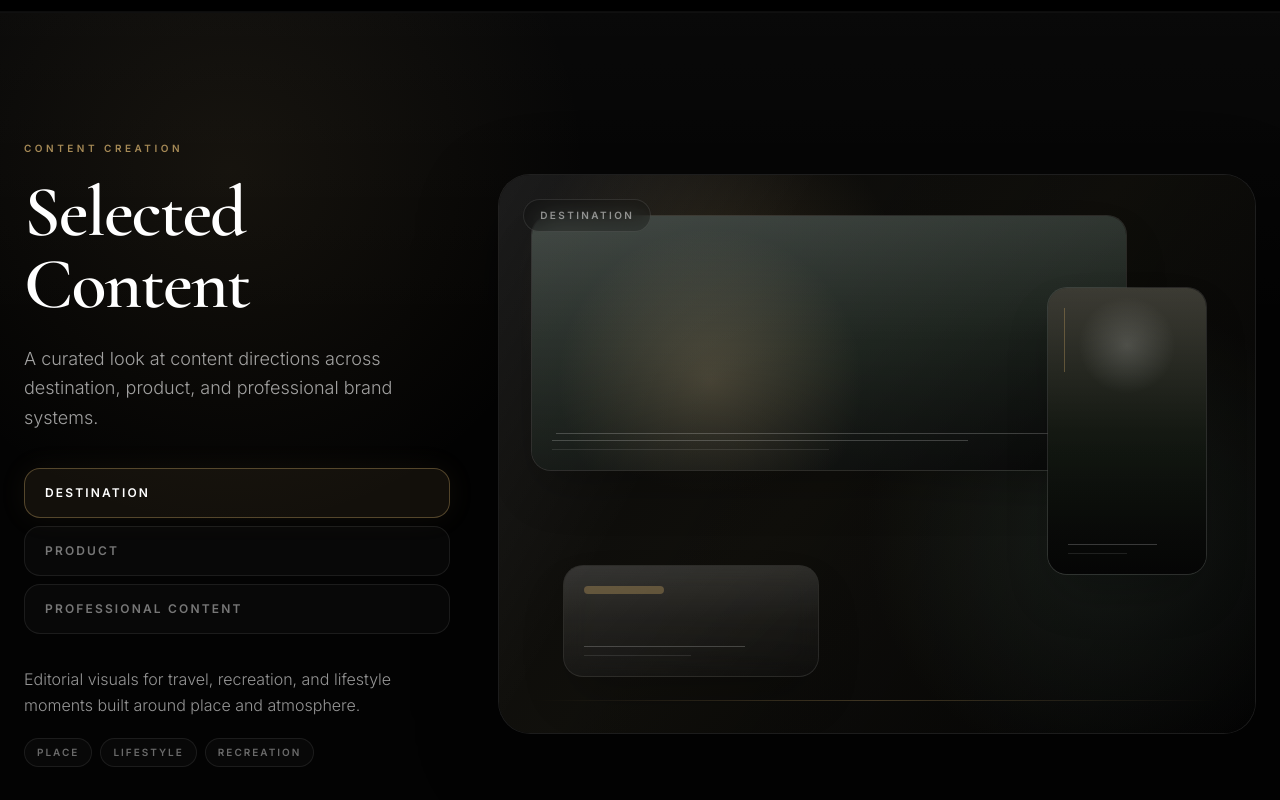
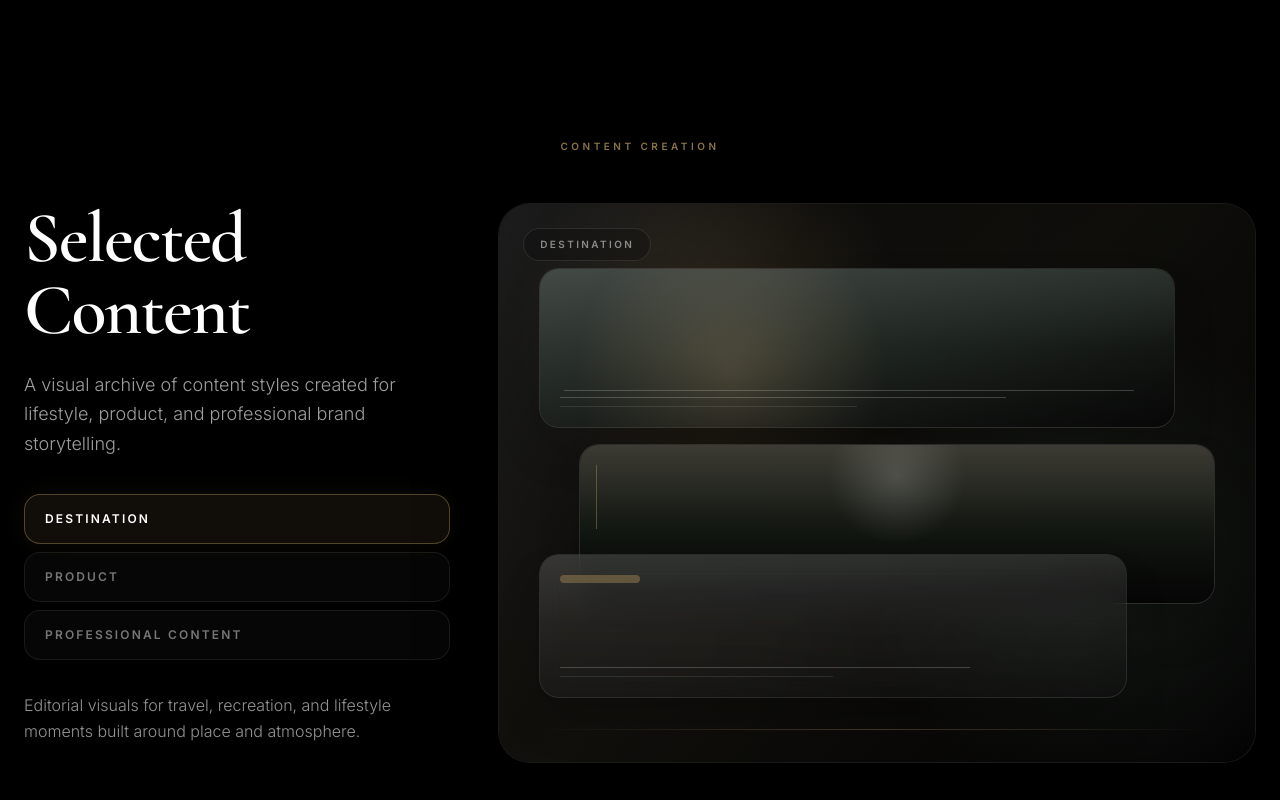
Before and after one commit to markkkka/Portfolio-Website, a React (Vite) app: page / in a window 1280 px wide. Shown: the part 1120-1920 px from the top of the page. Built offline with nearby package versions, Linux system fonts and the light colour scheme.

Commit message:
Refine selected content layout and keyword strip

```diff
--- a/src/App.tsx
+++ b/src/App.tsx
@@ -58,19 +58,19 @@ const SELECTED_CONTENT_CATEGORIES: SelectedContentCategory[] = [
     visuals: [
       {
         id: "destination-landscape",
-        layoutClassName: "left-5 right-16 top-8 h-52 md:left-8 md:right-32 md:top-10 md:h-64",
+        layoutClassName: "left-5 right-8 top-16 h-32 md:left-10 md:right-20 md:top-16 md:h-40",
         surfaceClassName: "bg-[linear-gradient(135deg,rgba(255,255,255,0.11),rgba(255,255,255,0.02)),radial-gradient(circle_at_30%_65%,rgba(185,151,107,0.28),transparent_34%),linear-gradient(165deg,#1a221d_0%,#101711_54%,#050505_100%)]",
         accentClassName: "left-6 right-10 bottom-9 h-px bg-white/20"
       },
       {
         id: "destination-vertical",
-        layoutClassName: "right-5 top-24 h-64 w-32 md:right-12 md:top-28 md:h-72 md:w-40",
+        layoutClassName: "left-10 right-5 top-48 h-32 md:left-20 md:right-10 md:top-60 md:h-40",
         surfaceClassName: "bg-[radial-gradient(circle_at_50%_20%,rgba(255,255,255,0.16),transparent_20%),linear-gradient(180deg,#2b2a22_0%,#111610_58%,#070707_100%)]",
         accentClassName: "left-4 top-5 h-16 w-px bg-brand-earth/45"
       },
       {
         id: "destination-detail",
-        layoutClassName: "bottom-12 left-8 h-24 w-52 md:bottom-14 md:left-16 md:h-28 md:w-64",
+        layoutClassName: "bottom-14 left-5 right-16 h-28 md:bottom-16 md:left-10 md:right-32 md:h-36",
         surfaceClassName: "bg-[linear-gradient(135deg,rgba(255,255,255,0.07),rgba(255,255,255,0.015))]",
         accentClassName: "left-5 top-5 h-2 w-20 rounded-full bg-brand-earth/45"
       }
@@ -85,19 +85,19 @@ const SELECTED_CONTENT_CATEGORIES: SelectedContentCategory[] = [
     visuals: [
       {
         id: "product-hero",
-        layoutClassName: "left-6 right-10 top-10 h-64 md:left-10 md:right-24 md:h-72",
+        layoutClassName: "left-5 right-8 top-16 h-32 md:left-10 md:right-20 md:top-16 md:h-40",
         surfaceClassName: "bg-[radial-gradient(circle_at_58%_42%,rgba(255,255,255,0.2),transparent_14%),radial-gradient(circle_at_58%_42%,rgba(185,151,107,0.24),transparent_34%),linear-gradient(135deg,#171717_0%,#0c0c0c_100%)]",
         accentClassName: "right-10 top-10 h-24 w-24 rounded-full border border-brand-earth/30"
       },
       {
         id: "product-caption",
-        layoutClassName: "bottom-12 left-8 h-32 w-56 md:bottom-16 md:left-14 md:h-36 md:w-72",
+        layoutClassName: "left-10 right-5 top-48 h-32 md:left-20 md:right-10 md:top-60 md:h-40",
         surfaceClassName: "bg-[linear-gradient(135deg,rgba(185,151,107,0.11),rgba(255,255,255,0.025))]",
         accentClassName: "left-5 top-6 h-px w-24 bg-white/30"
       },
       {
         id: "product-crop",
-        layoutClassName: "bottom-20 right-5 h-44 w-28 md:bottom-14 md:right-12 md:h-52 md:w-36",
+        layoutClassName: "bottom-14 left-5 right-16 h-28 md:bottom-16 md:left-10 md:right-32 md:h-36",
         surfaceClassName: "bg-[linear-gradient(160deg,#2a2117_0%,#121212_56%,#070707_100%)]",
         accentClassName: "bottom-6 left-5 right-5 h-px bg-brand-earth/50"
       }
@@ -112,19 +112,19 @@ const SELECTED_CONTENT_CATEGORIES: SelectedContentCategory[] = [
     visuals: [
       {
         id: "professional-feature",
-        layoutClassName: "left-5 right-8 top-8 h-56 md:left-10 md:right-20 md:top-10 md:h-64",
+        layoutClassName: "left-5 right-8 top-16 h-32 md:left-10 md:right-20 md:top-16 md:h-40",
         surfaceClassName: "bg-[linear-gradient(135deg,rgba(255,255,255,0.09),rgba(255,255,255,0.018))]",
         accentClassName: "left-6 top-7 h-2 w-24 rounded-full bg-brand-earth/40"
       },
       {
         id: "professional-stack",
-        layoutClassName: "bottom-14 left-8 h-36 w-60 md:bottom-16 md:left-14 md:h-40 md:w-72",
+        layoutClassName: "left-10 right-5 top-48 h-32 md:left-20 md:right-10 md:top-60 md:h-40",
         surfaceClassName: "bg-[linear-gradient(135deg,rgba(100,118,132,0.13),rgba(255,255,255,0.018))]",
         accentClassName: "left-5 right-8 top-8 h-px bg-white/20"
       },
       {
         id: "professional-vertical",
-        layoutClassName: "bottom-12 right-5 h-56 w-32 md:bottom-12 md:right-12 md:h-64 md:w-40",
+        layoutClassName: "bottom-14 left-5 right-16 h-28 md:bottom-16 md:left-10 md:right-32 md:h-36",
         surfaceClassName: "bg-[linear-gradient(180deg,#171717_0%,#0f1112_54%,#070707_100%)]",
         accentClassName: "left-5 top-6 h-20 w-px bg-brand-earth/45"
       }
@@ -314,7 +314,7 @@ const Hero = () => {
           </motion.div>
         </motion.div>
 
-        <div className="mx-auto flex w-full max-w-6xl justify-center border-t border-white/5 bg-brand-black/20 px-4 py-6 text-center backdrop-blur-sm safe-pb md:py-8">
+        <div className="relative left-1/2 flex w-screen -translate-x-1/2 justify-center border-t border-white/5 bg-brand-black/30 px-6 py-6 text-center backdrop-blur-sm safe-pb md:py-8">
           <p className="flex flex-wrap justify-center gap-x-5 gap-y-2 text-[10px] font-bold uppercase tracking-[0.26em] text-white/50 md:gap-x-8 md:tracking-[0.3em]">
             <span>CONTENT CREATION</span> <span>·</span> <span>PAID MEDIA</span> <span>·</span> <span>EMAIL CAMPAIGNS</span> <span>·</span> <span>LANDING PAGES</span> <span>·</span> <span>BRAND SYSTEMS</span>
           </p>
@@ -325,13 +325,19 @@ const Hero = () => {
 };
 
 const BrandExperienceStrip = () => {
+  const handleCardPointerMove = (event: React.PointerEvent<HTMLDivElement>) => {
+    const rect = event.currentTarget.getBoundingClientRect();
+    event.currentTarget.style.setProperty("--work-glow-x", `${event.clientX - rect.left}px`);
+    event.currentTarget.style.setProperty("--work-glow-y", `${event.clientY - rect.top}px`);
+  };
+
   const items = [
     { company: "SFA", role: "Marketing Consultant", dates: "2022–2024" },
     { company: "Trend Capital", role: "Marketing & Analytics Specialist", dates: "2025" }
   ];
 
   return (
-    <section className="relative border-y border-white/5 bg-brand-black/95 px-6 py-10 md:py-12 overflow-hidden">
+    <section className="relative border-t border-white/5 bg-brand-black px-6 py-10 md:py-12 overflow-hidden">
       <div className="absolute inset-x-0 top-0 h-px bg-gradient-to-r from-transparent via-brand-earth/30 to-transparent" />
       <div className="max-w-6xl mx-auto">
         <SectionReveal>
@@ -339,7 +345,10 @@ const BrandExperienceStrip = () => {
             Work Experience
           </p>
 
-          <div className="work-experience-card grid gap-8 md:grid-cols-2 md:gap-0 rounded-[1.75rem] border border-white/8 bg-white/[0.025] backdrop-blur-md transition-shadow duration-500 hover:shadow-[0_0_34px_rgba(185,151,107,0.08)]">
+          <div
+            className="work-experience-card grid gap-8 md:grid-cols-2 md:gap-0 rounded-[1.75rem] border border-white/8 bg-white/[0.025] backdrop-blur-md transition-shadow duration-500 hover:shadow-[0_0_34px_rgba(185,151,107,0.08)]"
+            onPointerMove={handleCardPointerMove}
+          >
             {items.map((item, index) => (
               <div key={item.company} className="relative flex flex-col items-center px-8 py-8 text-center md:py-10">
                 {index > 0 && (
@@ -400,20 +409,20 @@ const SelectedContent = () => {
   const activeCategory = SELECTED_CONTENT_CATEGORIES.find((category) => category.id === activeCategoryId) || SELECTED_CONTENT_CATEGORIES[0];
 
   return (
-    <section className="relative overflow-hidden border-t border-white/5 bg-[#030303] px-6 py-24 md:py-32">
-      <div className="absolute inset-0 bg-[radial-gradient(circle_at_18%_18%,rgba(166,138,86,0.1),transparent_28%),linear-gradient(180deg,rgba(255,255,255,0.025),transparent_36%)]" />
+    <section className="relative overflow-hidden bg-brand-black px-6 py-24 md:py-32">
       <div className="relative z-10 mx-auto max-w-7xl">
         <SectionReveal>
+          <p className="mb-10 text-center text-[10px] font-bold uppercase tracking-[0.35em] text-brand-earth/85 md:mb-12">
+            Content Creation
+          </p>
+
           <div className="grid gap-12 lg:grid-cols-[0.72fr_1.28fr] lg:items-center">
             <div className="max-w-xl">
-              <span className="mb-5 block text-[10px] font-bold uppercase tracking-[0.35em] text-brand-earth">
-                Content Creation
-              </span>
               <h2 className="mb-6 font-editorial text-5xl font-semibold leading-none text-white md:text-7xl">
                 Selected Content
               </h2>
               <p className="mb-9 text-base font-light leading-relaxed text-white/62 md:text-lg">
-                A curated look at content directions across destination, product, and professional brand systems.
+                A visual archive of content styles created for lifestyle, product, and professional brand storytelling.
               </p>
 
               <div className="mb-8 flex gap-2 overflow-x-auto pb-1 no-scrollbar lg:flex-col lg:overflow-visible lg:pb-0">
@@ -449,16 +458,6 @@ const SelectedContent = () => {
                   <p className="mb-5 text-sm font-light leading-relaxed text-white/58 md:text-base">
                     {activeCategory.description}
                   </p>
-                  <div className="flex flex-wrap gap-2">
-                    {activeCategory.tags.map((tag) => (
-                      <span
-                        key={tag}
-                        className="rounded-full border border-white/8 bg-white/[0.025] px-3 py-1.5 text-[10px] font-semibold uppercase tracking-[0.2em] text-white/40"
-                      >
-                        {tag}
-                      </span>
-                    ))}
-                  </div>
                 </motion.div>
               </AnimatePresence>
             </div>
--- a/src/index.css
+++ b/src/index.css
@@ -71,6 +71,8 @@
   isolation: isolate;
   overflow: hidden;
   --work-border-angle: 18deg;
+  --work-glow-x: 50%;
+  --work-glow-y: 50%;
 }
 
 .work-experience-card::before {
@@ -106,7 +108,7 @@
   border-radius: inherit;
   pointer-events: none;
   opacity: 0;
-  background: radial-gradient(circle at 50% 0%, rgba(185, 151, 107, 0.12), transparent 46%);
+  background: radial-gradient(circle at var(--work-glow-x) var(--work-glow-y), rgba(185, 151, 107, 0.12), transparent 42%);
   transition: opacity 500ms ease;
 }
 
```
